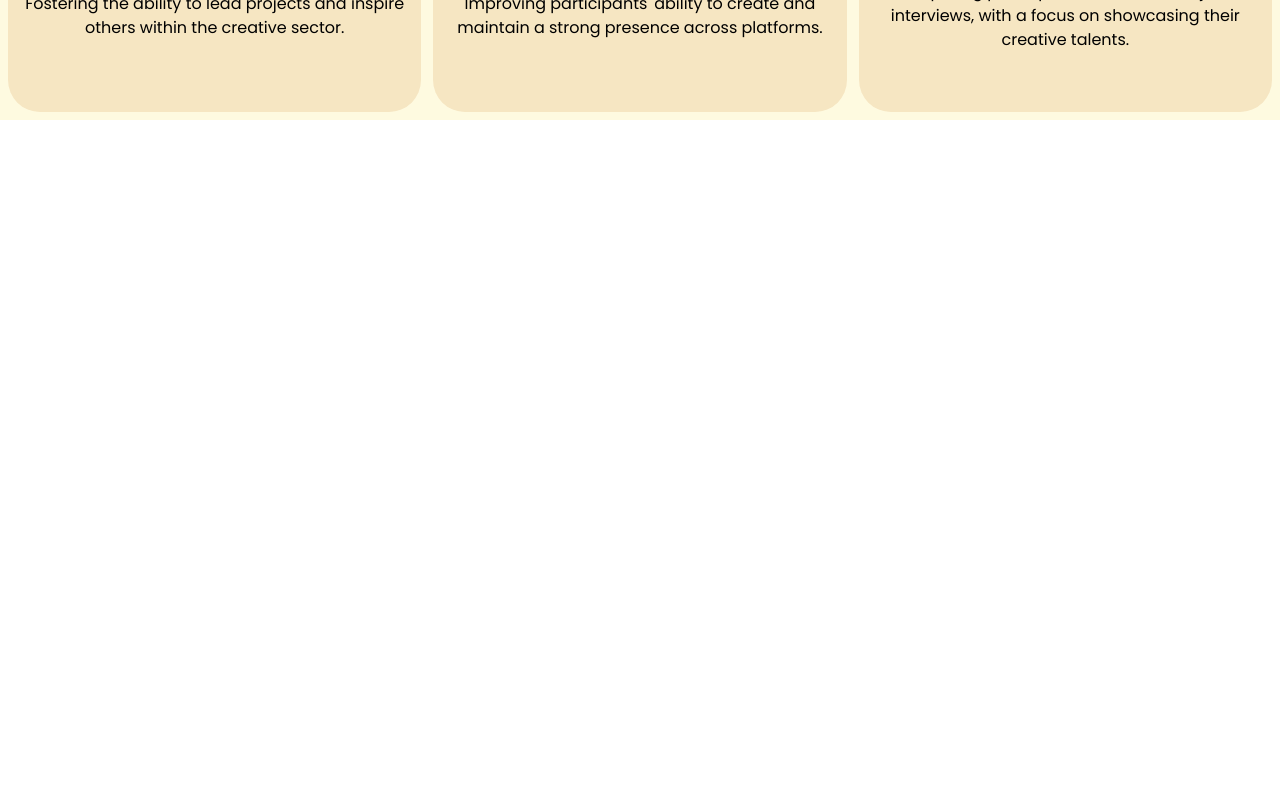
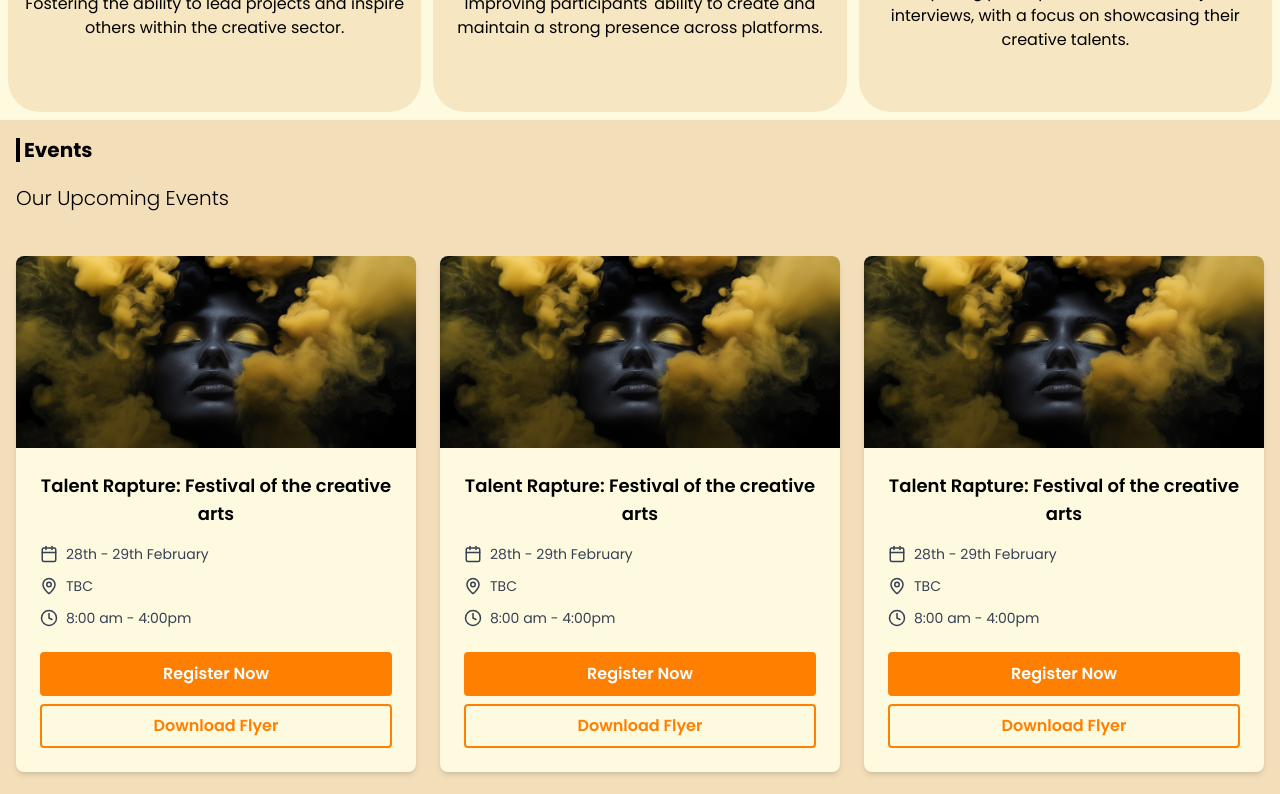
Before and after one commit to melvin-mango/talent-rapture-frontend, a Next.js app: page / in a window 1280 px wide. Shown: the part 3080-3874 px from the top of the page. Before the commit the page ends 3200 px from the top, so only its background shows below. Built offline with nearby package versions, Linux system fonts and the light colour scheme.

Commit message:
Events Page Completed

```diff
--- a/app/Sections/Events.tsx
+++ b/app/Sections/Events.tsx
@@ -1,6 +1,131 @@
+import Header from "../components/Header";
+import { Calendar, MapPin, Clock } from "lucide-react";
+
+interface Event {
+    id: number;
+    title: string;
+    date: string;
+    location: string;
+    time: string;
+    image: string;
+}
+
+const eventsData: Event[] = [
+    {
+        id: 1,
+        title: "Talent Rapture: Festival of the creative arts",
+        date: "28th - 29th February",
+        location: "TBC",
+        time: "8:00 am - 4:00pm",
+        image: "/img/abti2.jpg"
+    },
+    {
+        id: 2,
+        title: "Talent Rapture: Festival of the creative arts",
+        date: "28th - 29th February",
+        location: "TBC",
+        time: "8:00 am - 4:00pm",
+        image: "/img/abti2.jpg"
+    },
+    {
+        id: 3,
+        title: "Talent Rapture: Festival of the creative arts",
+        date: "28th - 29th February",
+        location: "TBC",
+        time: "8:00 am - 4:00pm",
+        image: "/img/abti2.jpg"
+    },
+    {
+        id: 4,
+        title: "Talent Rapture: Festival of the creative arts",
+        date: "28th - 29th February",
+        location: "TBC",
+        time: "8:00 am - 4:00pm",
+        image: "/img/abti2.jpg"
+    },
+    {
+        id: 5,
+        title: "Talent Rapture: Festival of the creative arts",
+        date: "28th - 29th February",
+        location: "TBC",
+        time: "8:00 am - 4:00pm",
+        image: "/img/abti2.jpg"
+    },
+    {
+        id: 6,
+        title: "Talent Rapture: Festival of the creative arts",
+        date: "28th - 29th February",
+        location: "TBC",
+        time: "8:00 am - 4:00pm",
+        image: "/img/abti2.jpg"
+    }
+];
+
+const EventCard = ({ event }: { event: Event }) => {
+    return (
+        <div className="bg-[#FEFAE0] rounded-lg overflow-hidden shadow-md hover:shadow-lg transition-shadow">
+            {/* Event Image */}
+            <div className="h-48 bg-gray-300 overflow-hidden">
+                <img
+                    src={event.image}
+                    alt={event.title}
+                    className="w-full h-full object-cover"
+                />
+            </div>
+
+            {/* Card Content */}
+            <div className="p-6 flex flex-col gap-4">
+                {/* Title */}
+                <h3 className="text-lg font-semibold text-center text-black">
+                    {event.title}
+                </h3>
+
+                {/* Event Details */}
+                <div className="flex flex-col gap-3 text-sm text-gray-700">
+                    <div className="flex items-center gap-2">
+                        <Calendar size={18} />
+                        <span>{event.date}</span>
+                    </div>
+                    <div className="flex items-center gap-2">
+                        <MapPin size={18} />
+                        <span>{event.location}</span>
+                    </div>
+                    <div className="flex items-center gap-2">
+                        <Clock size={18} />
+                        <span>{event.time}</span>
+                    </div>
+                </div>
+
+                {/* Buttons */}
+                <div className="flex flex-col gap-2 pt-2">
+                    <button className="w-full cursor-pointer border-2 border-[#FF7F00] bg-[#FF7F00] hover:bg-transparent text-white hover:text-[#FF7F00] font-semibold py-2 px-4 rounded transition-colors">
+                        Register Now
+                    </button>
+                    <button className="w-full cursor-pointer border-2 border-[#FF7F00] text-[#FF7F00] hover:bg-[#FF7F00] hover:text-white font-semibold py-2 px-4 rounded transition-colors">
+                        Download Flyer
+                    </button>
+                </div>
+            </div>
+        </div>
+    );
+};
+
 export default function Events() {
     return(
-        <div className="w-full xl:w-7xl p-4">
+        <div className="w-full bg-[#F3DEBA] items-center justify-center flex ">
+            <div className="w-full xl:w-7xl p-4 flex flex-col gap-y-5">
+                <Header heading={'Events'}/>
+                <p className="text-xl text-black font-light">
+                    Our Upcoming Events
+                </p>
+
+                {/* Events Grid */}
+                <div className="grid grid-cols-1 md:grid-cols-2 lg:grid-cols-3 gap-6 py-6">
+                    {eventsData.map((event) => (
+                        <EventCard key={event.id} event={event} />
+                    ))}
+                </div>
+            </div>
 
         </div>
     );
--- a/app/page.tsx
+++ b/app/page.tsx
@@ -2,6 +2,7 @@
  import Hero from "./Sections/Hero";
 import Aboutus from "./Sections/Aboutus";
 import Services from "./Sections/Services";
+import Events from "./Sections/Events";
 
 export default function Home() {
   return (
@@ -10,6 +11,7 @@ export default function Home() {
       <Hero/>
       <Aboutus/>
       <Services/>
+      <Events/>
     </div>
   );
 }
```
